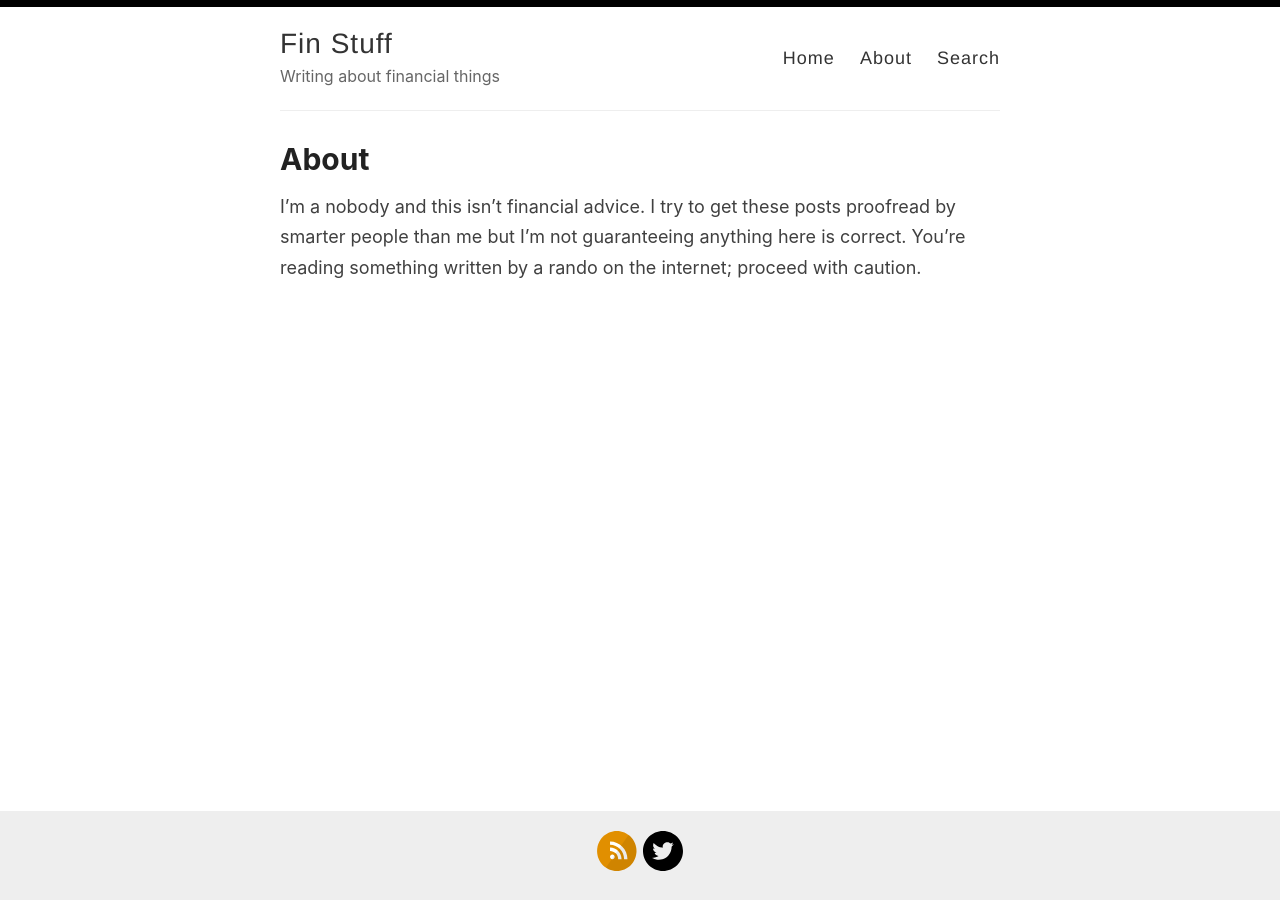
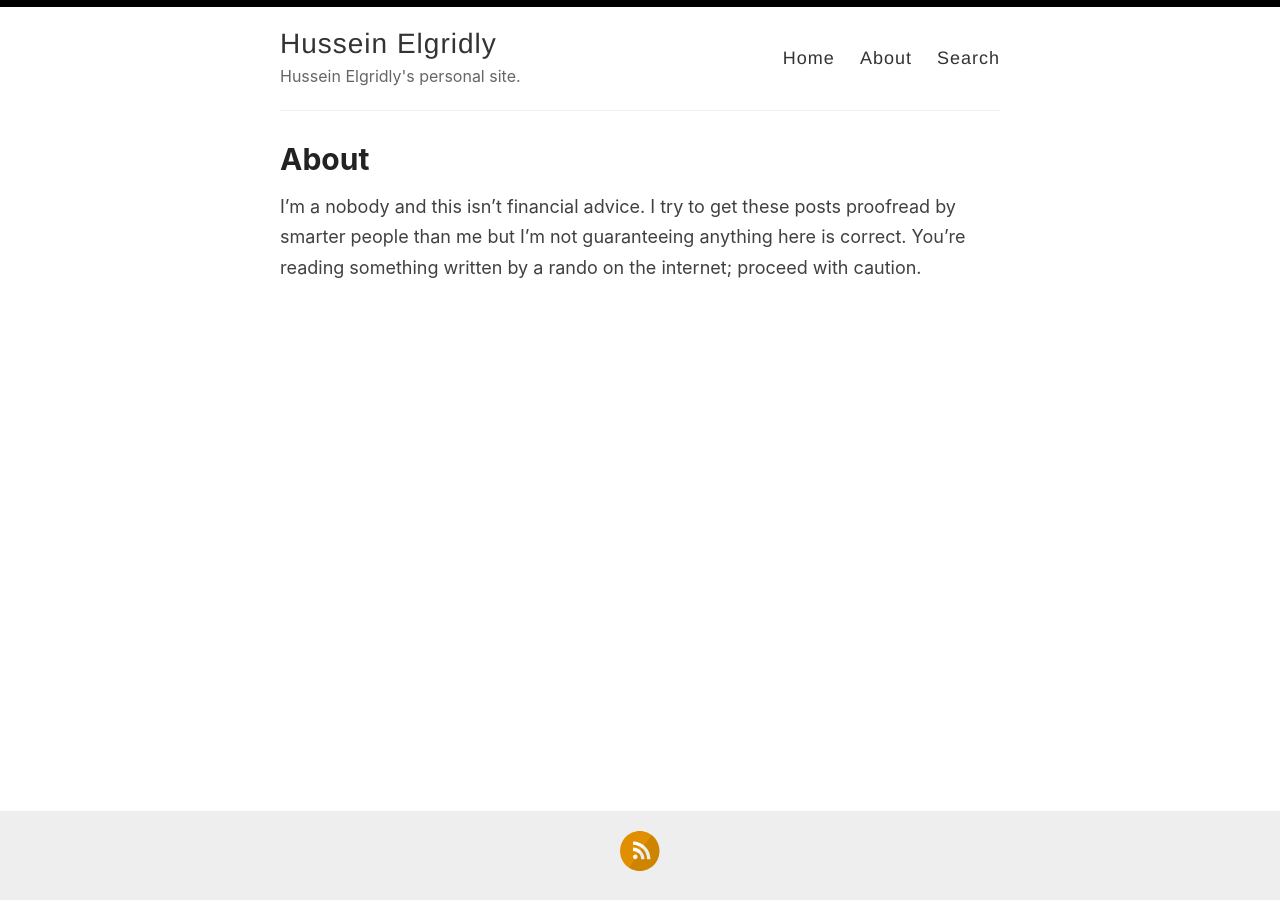
Before and after one commit to helgridly/helgridly.github.io, a Jekyll site: the page built from _pages/about.md, in a window 1280 px wide. Built offline with Jekyll 4.4.1, drawn with Linux system fonts in a browser that asks for light colours.

Commit message:
fix config.yml

```diff
--- a/_config.yml
+++ b/_config.yml
@@ -3,13 +3,13 @@
 #
 
 # Name of your site (displayed in the header)
-name: Fin Stuff
+name: Hussein Elgridly
 
 # Name of the author
-author: Floomi
+author: Hussein Elgridly
 
 # Short bio or description (displayed in the header)
-description: Writing about financial things
+description: "Hussein Elgridly's personal site."
 
 # URL of your avatar or profile pic (you could use your GitHub profile pic)
 avatar: /images/lgrid.png
@@ -29,7 +29,7 @@ footer-links:
   linkedin:
   pinterest:
   rss: rss
-  twitter: floomers
+  twitter:
   stackoverflow:
   youtube: # channel/<your_long_string> or user/<user-name>
   googleplus: # anything in your profile username that comes after plus.google.com/
@@ -48,14 +48,14 @@ disqus:
 
 # Your website URL (e.g. http://amitmerchant1990.github.io or http://www.amitmerchant.com)
 # Used for Sitemap.xml and your RSS feed
-url: http://helgridly.github.io/finstuff
-enforce_ssl: https://helgridly.github.io/finstuff
+url: http://helgridly.github.io/
+enforce_ssl: https://helgridly.github.io/
 
 # If you're hosting your site at a Project repository on GitHub pages
 # (http://yourusername.github.io/repository-name)
 # and NOT your User repository (http://yourusername.github.io)
 # then add in the baseurl here, like this: "/repository-name"
-baseurl: "/finstuff"
+# baseurl: "/finstuff"
 
 #
 # !! You don't need to change any of the configuration flags below !!
```
